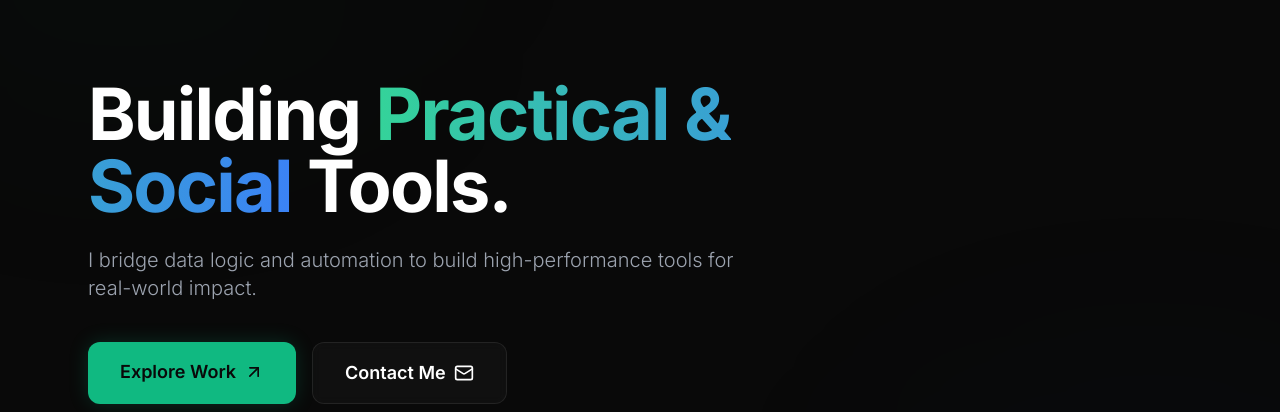
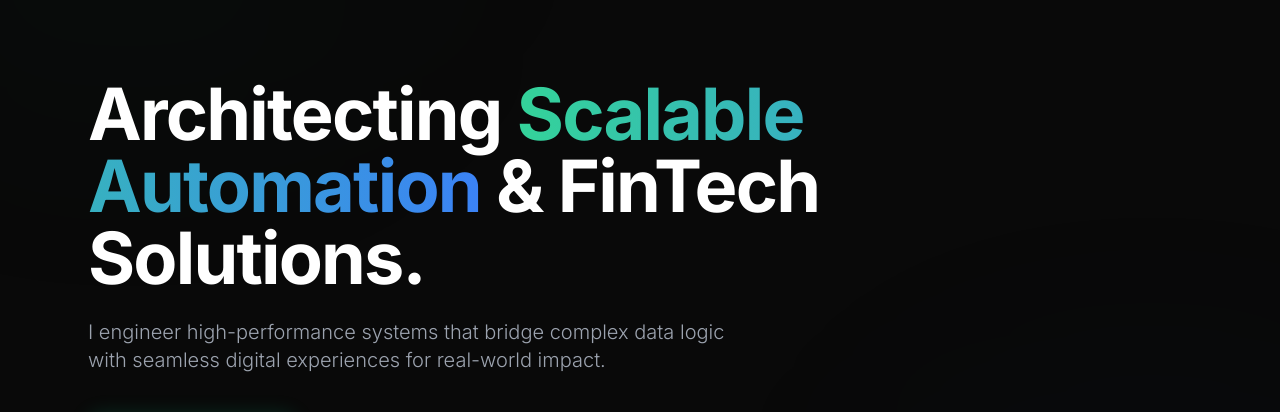
Before and after one commit to TALVIN29/portfolio_landing_page, a React (Vite) app: page / in a window 1280 px wide. Shown: the part 148-560 px from the top of the page. Built offline with nearby package versions, Linux system fonts and the light colour scheme; no server answers.

Commit message:
Update hero text and filter out portfolio repo from project showcase

```diff
--- a/src/Portfolio.tsx
+++ b/src/Portfolio.tsx
@@ -42,12 +42,15 @@ export default function Portfolio() {
 
     const fetchGitHubProjects = async () => {
       try {
-        const response = await fetch(`https://api.github.com/users/${GITHUB_USERNAME}/repos?sort=updated&per_page=4`);
+        const response = await fetch(`https://api.github.com/users/${GITHUB_USERNAME}/repos?sort=updated&per_page=10`);
         if (!response.ok) throw new Error('Failed to fetch from GitHub');
         const data = await response.json();
 
         if (Array.isArray(data) && data.length > 0) {
-          const mappedProjects = data.map((repo: any, index: number) => ({
+          // Filter out the portfolio repository itself and take the top 4
+          const filteredProjects = data.filter((repo: any) => repo.name !== 'portfolio_landing_page').slice(0, 4);
+
+          const mappedProjects = filteredProjects.map((repo: any, index: number) => ({
             id: repo.id,
             title: repo.name,
             tag: repo.language ? `Built with ${repo.language}` : 'Cross-platform',
@@ -121,10 +124,10 @@ export default function Portfolio() {
           {/* HERO SECTION */}
           <motion.section variants={itemVariants} className="max-w-3xl space-y-6">
             <h1 className="text-5xl md:text-7xl font-bold text-white tracking-tight leading-tight">
-              Building <span className="text-transparent bg-clip-text bg-gradient-to-r from-emerald-400 to-blue-500">Practical &amp; Social</span> Tools.
+              Architecting <span className="text-transparent bg-clip-text bg-gradient-to-r from-emerald-400 to-blue-500">Scalable Automation</span> &amp; FinTech Solutions.
             </h1>
             <p className="text-lg md:text-xl text-gray-400 leading-relaxed font-light max-w-2xl">
-               I bridge data logic and automation to build high-performance tools for real-world impact.
+               I engineer high-performance systems that bridge complex data logic with seamless digital experiences for real-world impact.
             </p>
             <div className="flex flex-wrap gap-4 pt-4">
                <a href="#projects" className="group relative px-8 py-4 font-semibold text-lg bg-emerald-500 text-[#090909] rounded-xl overflow-hidden hover:scale-[1.02] transition-all shadow-[0_0_20px_rgba(16,185,129,0.2)] hover:shadow-[0_0_40px_rgba(16,185,129,0.4)]">
```
